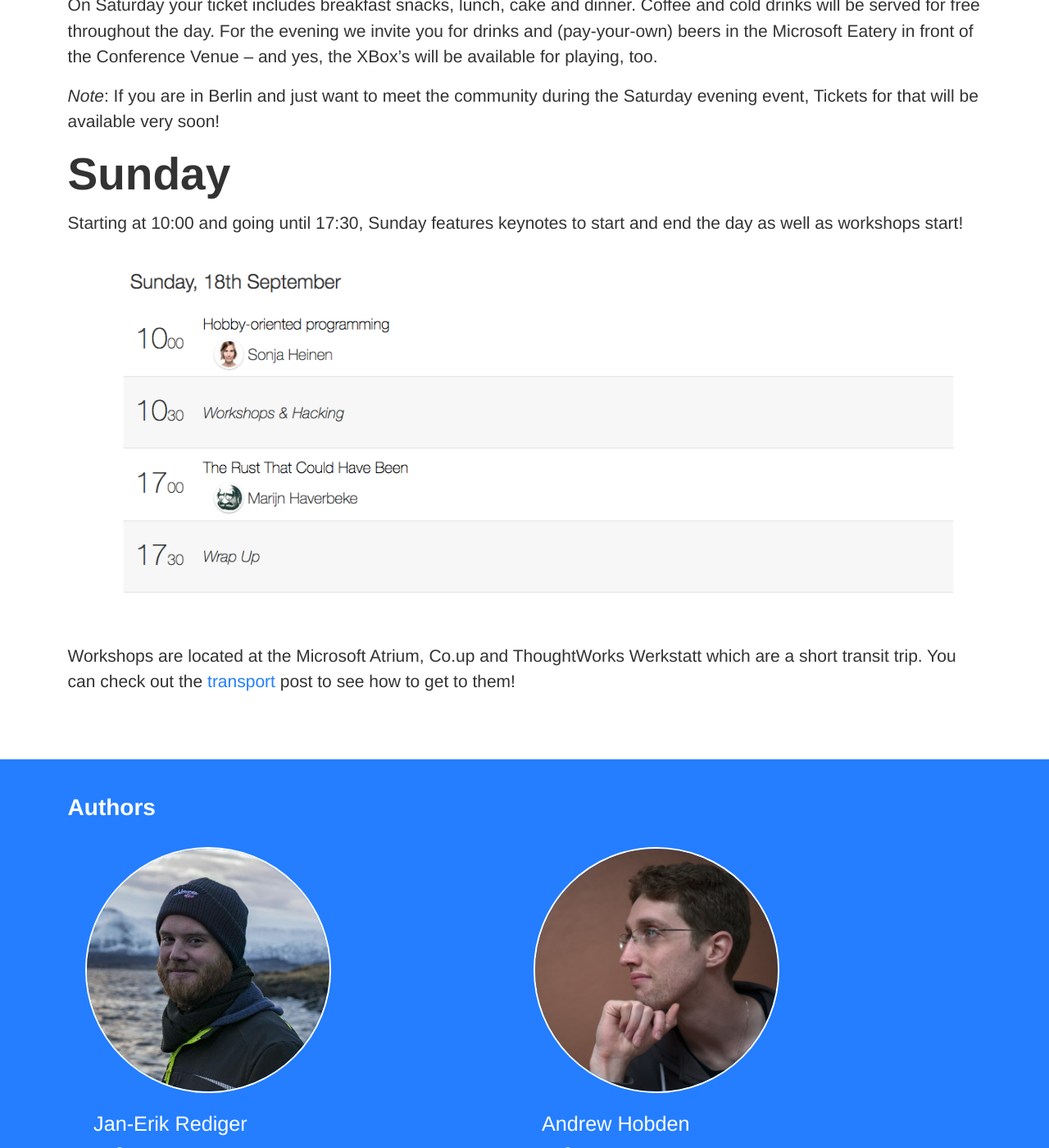
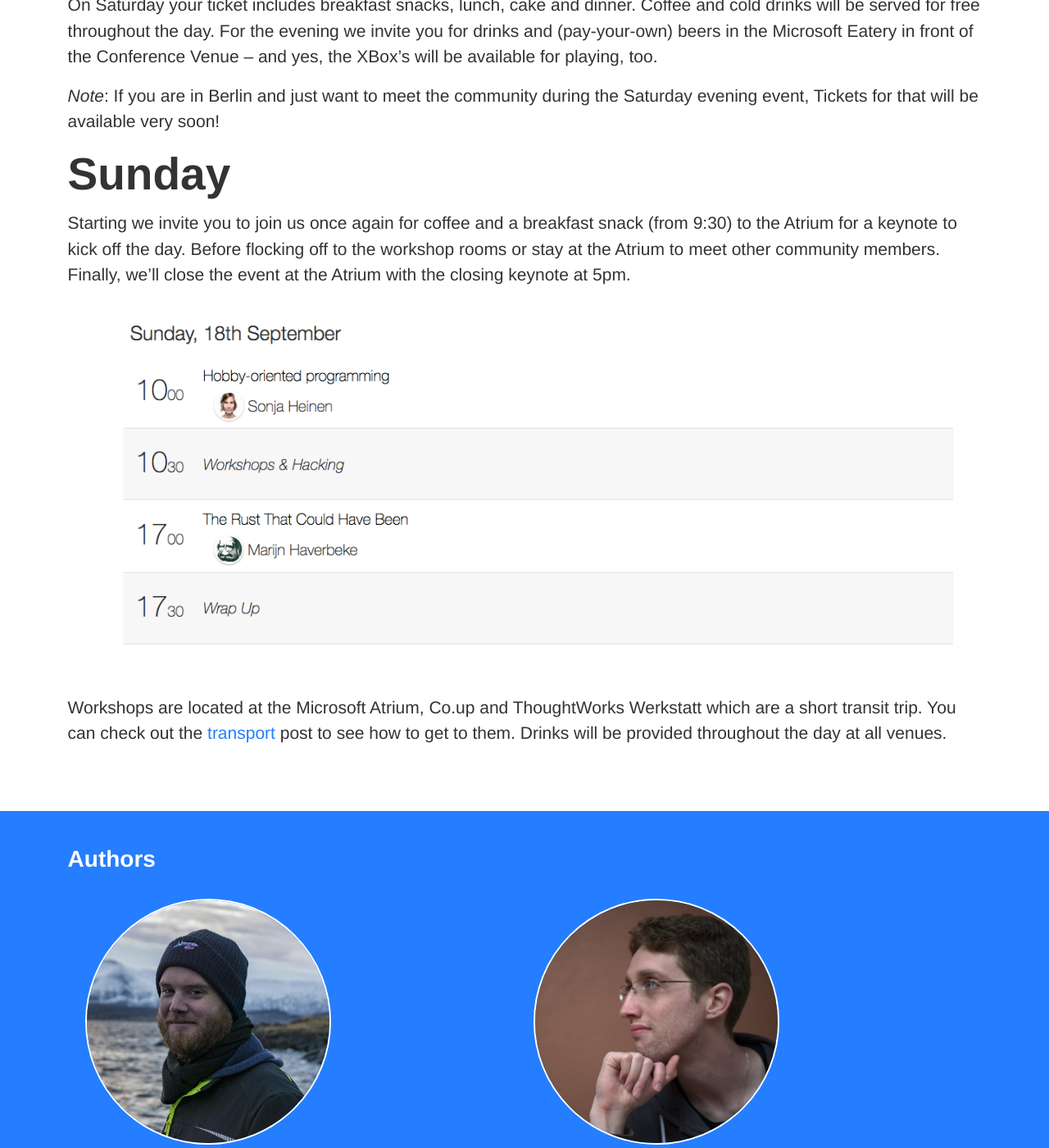
Before and after one commit to RustFestEU/blog.rustfest.eu, a Jekyll site: the page built from _posts/2016-09-12-schedule.md, in a window 1280 px wide and 1400 px high, scrolled down 2452 px. Shown: the whole window at 82% size. Built offline with Jekyll 4.4.1, drawn with Linux system fonts in a browser that asks for light colours.

Commit message:
more, nicer text

```diff
--- a/_posts/2016-09-12-schedule.md
+++ b/_posts/2016-09-12-schedule.md
@@ -25,8 +25,8 @@ _Note_: If you are in Berlin and just want to meet the community during the Satu
 
 # Sunday
 
-Starting at 10:00 and going until 17:30, Sunday features keynotes to start and end the day as well as workshops start!
+Starting we invite you to join us once again for coffee and a breakfast snack (from 9:30) to the Atrium for a keynote to kick off the day. Before flocking off to the workshop rooms or stay at the Atrium to meet other community members. Finally, we'll close the event at the Atrium with the closing keynote at 5pm.
 
 [![](/assets/posts/schedule-sun.png)](/schedule/)
 
-Workshops are located at the Microsoft Atrium, Co.up and ThoughtWorks Werkstatt which are a short transit trip. You can check out the [transport](/blog/Transportation-at-the-Conference) post to see how to get to them!
+Workshops are located at the Microsoft Atrium, Co.up and ThoughtWorks Werkstatt which are a short transit trip. You can check out the [transport](/blog/Transportation-at-the-Conference) post to see how to get to them. Drinks will be provided throughout the day at all venues.
```
